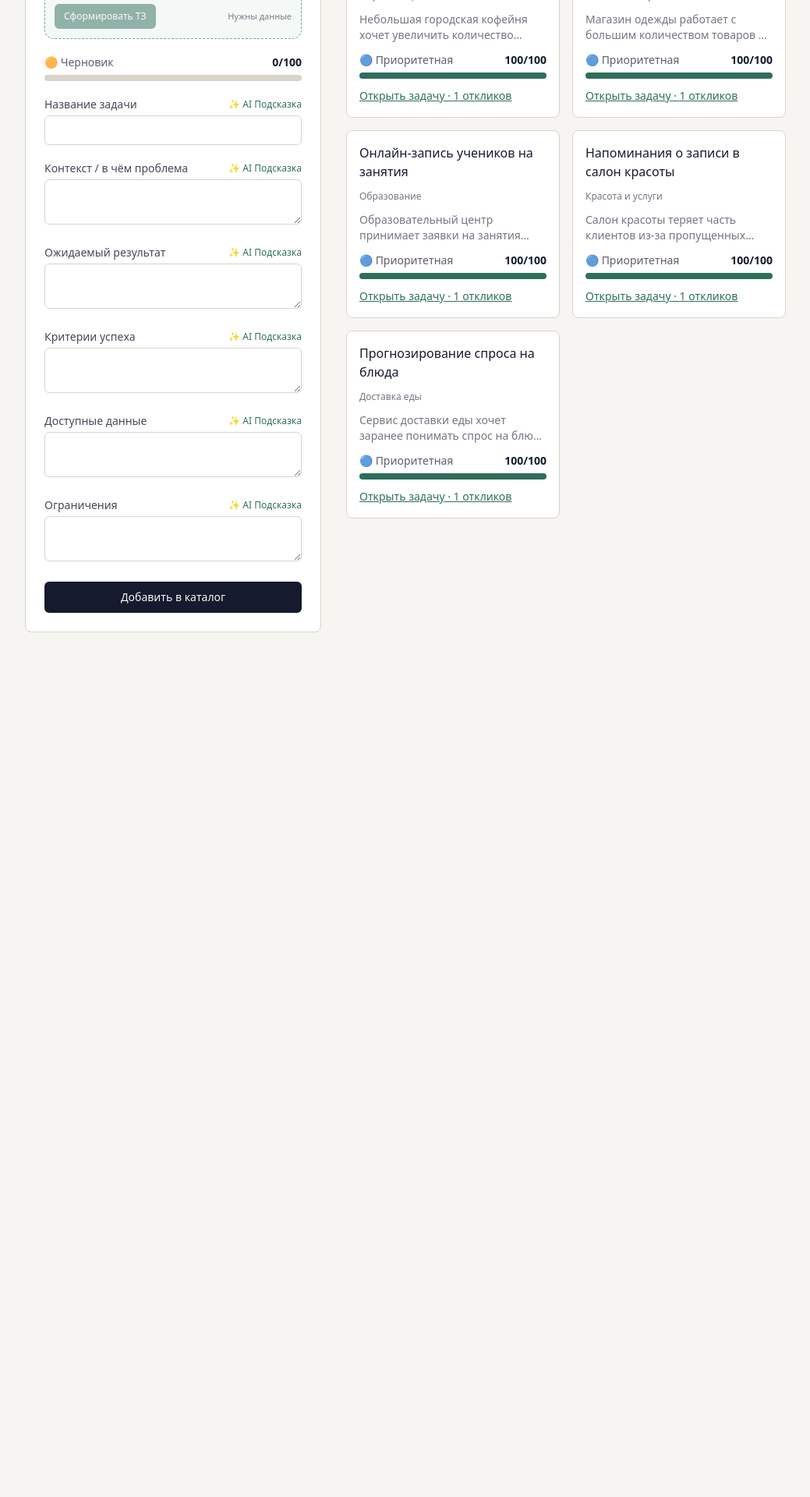
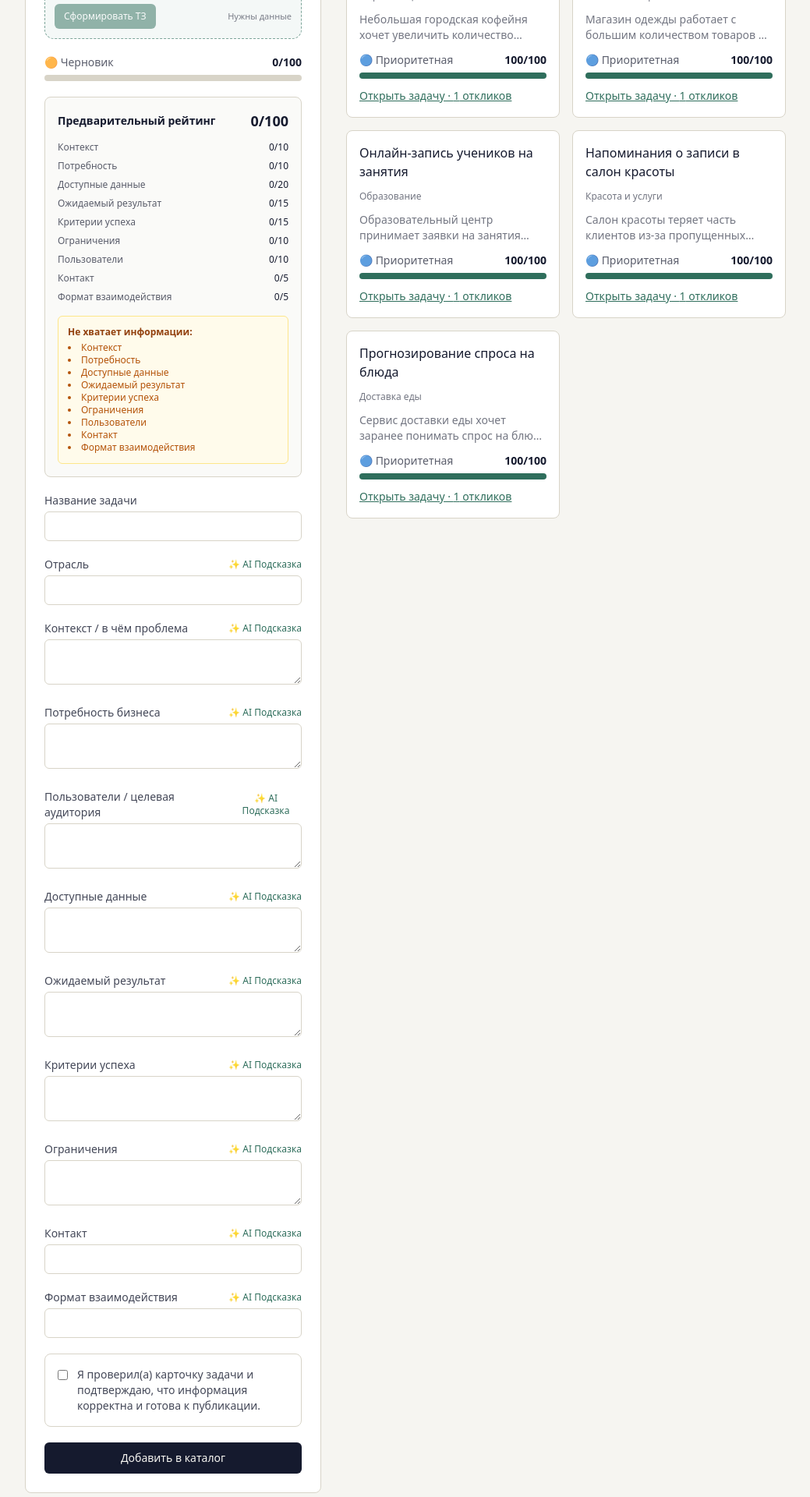
Before and after one commit to BAITC-Hacks/hack-c09433ab-logicx, a React (Vite) app: page / in a window 1280 px wide. Shown: the part 460-2380 px from the top of the page at 78% size, without its empty margins (120-1159 px from the left). Before the commit the page ends 1303 px from the top, so only its background shows below. Built offline with nearby package versions, Linux system fonts and the light colour scheme.

Commit message:
Add new fields and improve task confirmation logic

```diff
--- a/src/components/TaskForm.jsx
+++ b/src/components/TaskForm.jsx
@@ -10,20 +10,34 @@ import ScoreBadge from "./ScoreBadge.jsx";
 
 const FIELDS = [
   { key: "title", label: "Название задачи", type: "input" },
+  { key: "industry", label: "Отрасль", type: "input" },
   { key: "context", label: "Контекст / в чём проблема", type: "textarea" },
+  { key: "need", label: "Потребность бизнеса", type: "textarea" },
+  { key: "users", label: "Пользователи / целевая аудитория", type: "textarea" },
+  { key: "dataAvailable", label: "Доступные данные", type: "textarea" },
   { key: "expectedResult", label: "Ожидаемый результат", type: "textarea" },
   { key: "successCriteria", label: "Критерии успеха", type: "textarea" },
-  { key: "dataAvailable", label: "Доступные данные", type: "textarea" },
   { key: "constraints", label: "Ограничения", type: "textarea" },
+  { key: "contact", label: "Контакт", type: "input" },
+  {
+    key: "interactionFormat",
+    label: "Формат взаимодействия",
+    type: "input",
+  },
 ];
 
 const EMPTY_TASK = {
   title: "",
+  industry: "",
   context: "",
+  need: "",
+  users: "",
+  dataAvailable: "",
   expectedResult: "",
   successCriteria: "",
-  dataAvailable: "",
   constraints: "",
+  contact: "",
+  interactionFormat: "",
 };
 
 export default function TaskForm({ onSubmit }) {
@@ -33,15 +47,26 @@ export default function TaskForm({ onSubmit }) {
   const [loadingField, setLoadingField] = useState(null);
   const [isGenerating, setIsGenerating] = useState(false);
   const [error, setError] = useState(null);
+  const [isConfirmed, setIsConfirmed] = useState(false);
 
-  const { score, level } = useMemo(() => calculateScore(task), [task]);
+  const { score, level, breakdown, missingFields } = useMemo(
+    () => calculateScore(task),
+    [task]
+  );
 
   function updateField(key, value) {
-    setTask((prev) => ({ ...prev, [key]: value }));
+    setTask((prev) => ({
+      ...prev,
+      [key]: value,
+    }));
+
+    // После ручного изменения карточку нужно подтвердить заново.
+    setIsConfirmed(false);
   }
 
   async function handleGenerateIdea() {
     const trimmed = rawIdea.trim();
+
     if (!trimmed) {
       setError("Сначала опиши задачу в 1–2 предложениях.");
       return;
@@ -52,20 +77,39 @@ export default function TaskForm({ onSubmit }) {
 
     try {
       const result = await generateClarifyingQuestions(trimmed);
-      const questions = Array.isArray(result?.questions) ? result.questions : [];
+
+      const questions = Array.isArray(result?.questions)
+        ? result.questions
+        : [];
+
       setAiQuestions(questions);
 
-      const extractedTitle = result?.extractedFields?.title;
-      const extractedContext = result?.extractedFields?.context;
+      const extractedFields = result?.extractedFields || {};
 
-      if (extractedTitle) updateField("title", extractedTitle);
-      if (extractedContext) updateField("context", extractedContext);
+      // AI не перезаписывает поля, которые пользователь уже заполнил.
+      setTask((prev) => {
+        const next = { ...prev };
+
+        Object.keys(extractedFields).forEach((key) => {
+          const aiValue = extractedFields[key];
+
+          if (
+            Object.prototype.hasOwnProperty.call(next, key) &&
+            !String(next[key] || "").trim() &&
+            aiValue
+          ) {
+            next[key] = aiValue;
+          }
+        });
+
+        return next;
+      });
 
       if (!questions.length) {
         setAiQuestions([]);
       }
     } catch (err) {
-      setError(err.message);
+      setError(err.message || "Не удалось получить ответ от AI.");
     } finally {
       setIsGenerating(false);
     }
@@ -74,11 +118,26 @@ export default function TaskForm({ onSubmit }) {
   async function handleAiHint(key) {
     setError(null);
     setLoadingField(key);
+
     try {
       const suggestion = await generateFieldSuggestion(key, task);
-      updateField(key, suggestion);
+
+      // AI-подсказка не должна автоматически затирать
+      // ручной текст пользователя.
+      setTask((prev) => {
+        if (String(prev[key] || "").trim()) {
+          return prev;
+        }
+
+        return {
+          ...prev,
+          [key]: suggestion,
+        };
+      });
+
+      setIsConfirmed(false);
     } catch (err) {
-      setError(err.message);
+      setError(err.message || "Не удалось получить AI-подсказку.");
     } finally {
       setLoadingField(null);
     }
@@ -86,11 +145,37 @@ export default function TaskForm({ onSubmit }) {
 
   function handleSubmit(e) {
     e.preventDefault();
-    onSubmit(task);
-    setTask(EMPTY_TASK);
+
+    if (!task.title.trim()) {
+      setError("Введите название задачи.");
+      return;
+    }
+
+    if (!task.context.trim()) {
+      setError("Введите описание или контекст задачи.");
+      return;
+    }
+
+    // Низкий рейтинг НЕ блокирует публикацию.
+    if (!isConfirmed) {
+      setError("Сначала подтвердите карточку перед публикацией.");
+      return;
+    }
+
+    onSubmit({
+      ...task,
+      score,
+      level,
+      missingFields,
+      breakdown,
+      confirmed: true,
+    });
+
+    setTask({ ...EMPTY_TASK });
     setRawIdea("");
     setAiQuestions([]);
     setError(null);
+    setIsConfirmed(false);
   }
 
   return (
@@ -99,15 +184,22 @@ export default function TaskForm({ onSubmit }) {
       className="bg-white border border-line rounded-lg p-6 space-y-5"
     >
       <div>
-        <h2 className="font-display text-2xl text-ink">Новая задача</h2>
+        <h2 className="font-display text-2xl text-ink">
+          Новая задача
+        </h2>
+
         <p className="text-sm text-ink/60 mt-1">
           Заполняй поля — готовность считается на лету.
         </p>
       </div>
 
+      {/* AI Smart Builder */}
       <div className="rounded-xl border border-dashed border-signal/60 bg-signal/5 p-3">
         <div className="flex items-center justify-between mb-2">
-          <p className="text-sm font-medium text-ink">🤖 Smart Builder</p>
+          <p className="text-sm font-medium text-ink">
+            🤖 Smart Builder
+          </p>
+
           <span className="text-[11px] uppercase tracking-wide text-ink/50">
             AI brief
           </span>
@@ -130,8 +222,11 @@ export default function TaskForm({ onSubmit }) {
           >
             {isGenerating ? "Генерирую…" : "Сформировать ТЗ"}
           </button>
+
           <span className="text-[11px] text-ink/55">
-            {aiQuestions.length ? `${aiQuestions.length} уточнений` : "Нужны данные"}
+            {aiQuestions.length
+              ? `${aiQuestions.length} уточнений`
+              : "Нужны данные"}
           </span>
         </div>
 
@@ -149,39 +244,127 @@ export default function TaskForm({ onSubmit }) {
         )}
       </div>
 
+      {/* Рейтинг */}
       <ScoreBadge score={score} level={level} />
 
+      {/* Предварительный рейтинг */}
+      <div className="rounded-lg border border-line bg-paper/50 p-4">
+        <div className="flex items-center justify-between mb-3">
+          <h3 className="text-sm font-semibold text-ink">
+            Предварительный рейтинг
+          </h3>
+
+          <span className="text-lg font-bold text-ink">
+            {score}/100
+          </span>
+        </div>
+
+        <div className="space-y-2">
+          {Object.entries(breakdown).map(([key, item]) => (
+            <div
+              key={key}
+              className="flex items-center justify-between text-xs"
+            >
+              <span className="text-ink/70">
+                {item.label}
+              </span>
+
+              <span className="font-medium text-ink">
+                {item.points}/{item.maxPoints}
+              </span>
+            </div>
+          ))}
+        </div>
+
+        {missingFields.length > 0 && (
+          <div className="mt-4 rounded-md bg-amber-50 border border-amber-200 p-3">
+            <p className="text-xs font-semibold text-amber-800">
+              Не хватает информации:
+            </p>
+
+            <ul className="mt-1 list-disc list-inside text-xs text-amber-700">
+              {missingFields.map((field) => (
+                <li key={field}>{field}</li>
+              ))}
+            </ul>
+          </div>
+        )}
+
+        {missingFields.length === 0 && (
+          <p className="mt-4 text-xs text-green-700">
+            Все основные поля заполнены.
+          </p>
+        )}
+      </div>
+
+      {/* Поля карточки */}
       {FIELDS.map(({ key, label, type }) => (
         <div key={key}>
           <div className="flex items-center justify-between mb-1">
-            <label className="text-sm font-medium text-ink/80">{label}</label>
+            <label className="text-sm font-medium text-ink/80">
+              {label}
+            </label>
+
+            {key !== "title" && (
               <button
                 type="button"
                 onClick={() => handleAiHint(key)}
                 disabled={loadingField === key}
                 className="text-xs font-medium text-signal hover:text-signal/70 disabled:opacity-50"
               >
-              {loadingField === key ? "Думаю…" : "✨ AI Подсказка"}
+                {loadingField === key
+                  ? "Думаю…"
+                  : "✨ AI Подсказка"}
               </button>
+            )}
           </div>
+
           {type === "textarea" ? (
             <textarea
               value={task[key]}
-              onChange={(e) => updateField(key, e.target.value)}
+              onChange={(e) =>
+                updateField(key, e.target.value)
+              }
               rows={2}
               className="w-full rounded-md border border-line px-3 py-2 text-sm focus:outline-none focus:ring-2 focus:ring-signal/40"
             />
           ) : (
             <input
               value={task[key]}
-              onChange={(e) => updateField(key, e.target.value)}
+              onChange={(e) =>
+                updateField(key, e.target.value)
+              }
               className="w-full rounded-md border border-line px-3 py-2 text-sm focus:outline-none focus:ring-2 focus:ring-signal/40"
             />
           )}
         </div>
       ))}
 
-      {error && <p className="text-sm text-rose-600">{error}</p>}
+      {/* Подтверждение человеком */}
+      <div className="rounded-lg border border-line bg-white p-4">
+        <label className="flex items-start gap-3 cursor-pointer">
+          <input
+            type="checkbox"
+            checked={isConfirmed}
+            onChange={(e) => {
+              setIsConfirmed(e.target.checked);
+              setError(null);
+            }}
+            className="mt-1"
+          />
+
+          <span className="text-sm text-ink/80">
+            Я проверил(а) карточку задачи и подтверждаю,
+            что информация корректна и готова к публикации.
+          </span>
+        </label>
+      </div>
+
+      {error && (
+        <p className="text-sm text-rose-600">
+          {error}
+        </p>
+      )}
 
       <button
         type="submit"
```
Lines whose indentation alone changed are shown as unchanged.
